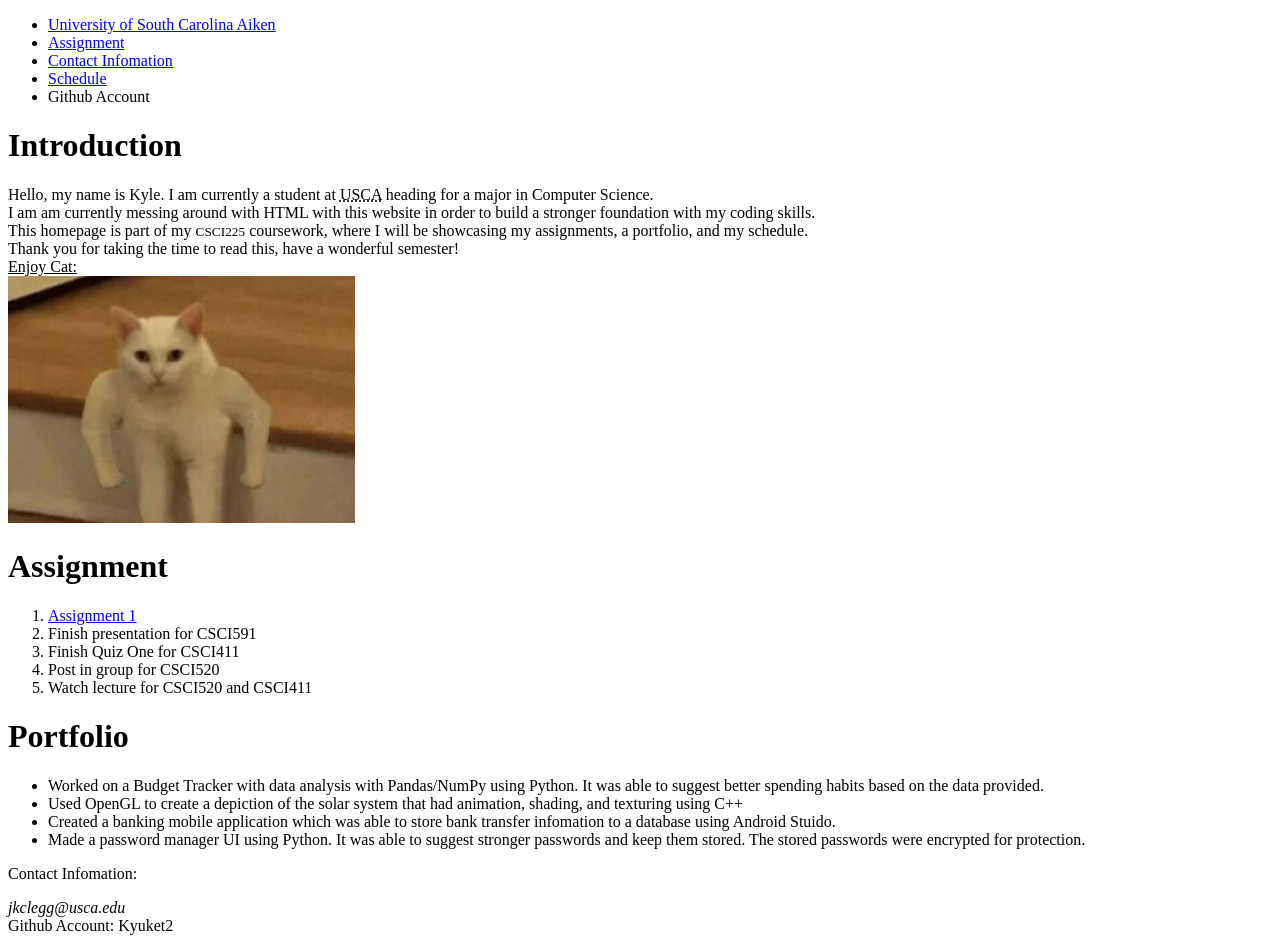
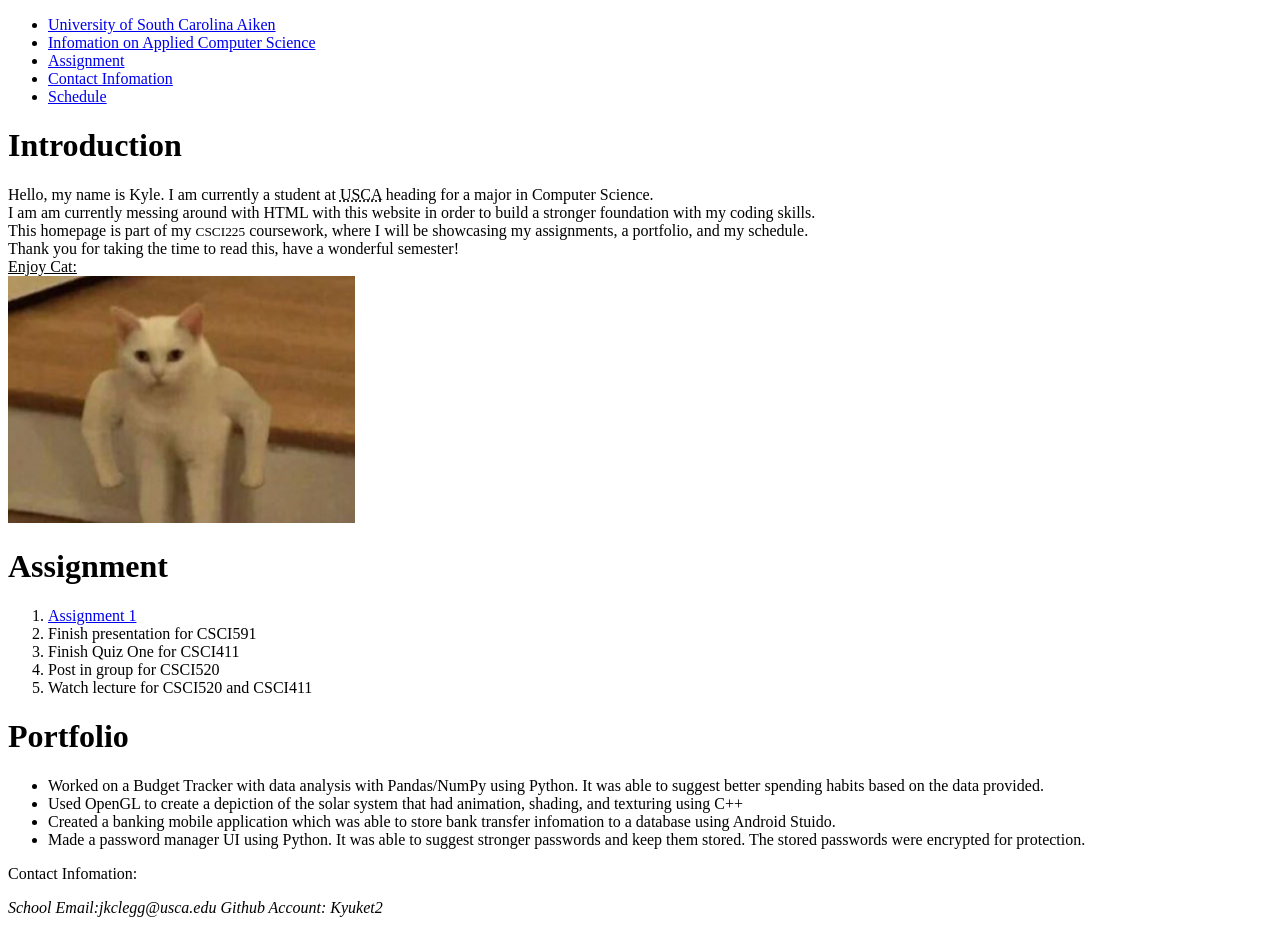
Before and after one commit to Kyuket2/Kyuket2.github.io, a plain HTML site: page index.html in a window 1280 px wide. Shown: the top 943 px of the page. Drawn offline with Linux system fonts and the light colour scheme.

```diff
--- a/index.html
+++ b/index.html
@@ -11,10 +11,10 @@
     <div class="navbar">
        <ul>
         <li> <a href="https://www.usca.edu/">University of South Carolina Aiken</a></li>
+        <li> <a href="https://www.usca.edu/academics/programs/online/applied-computer-science/">Infomation on Applied Computer Science</a></li>
         <li> <a href="#Assignment">Assignment</a></li>
         <li> <a href="#Address">Contact Infomation</a></li>
         <li> <a href="#Table">Schedule</a></li>
-        <li> <a href="https://github.com/Kyuket2/Kyuket2.github.io"></a>Github Account</li>
        </ul>
     </div>
 
@@ -65,10 +65,15 @@
 
     <!-- address section-->
     <div id="Address" class="address">
-        <p>Contact Infomation:
-            <address>jkclegg@usca.edu</address>
+        <p>
+            Contact Infomation:
+        </p>
+
+        <address>
+            School Email:jkclegg@usca.edu
             Github Account: Kyuket2
-        </p>
+        </address>
+
     </div>
 
     <!-- schedule section-->
```
Also changed, not shown: 1 other file.
